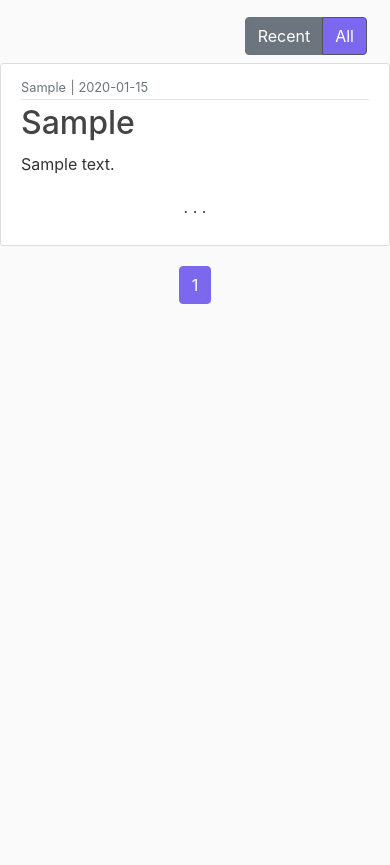
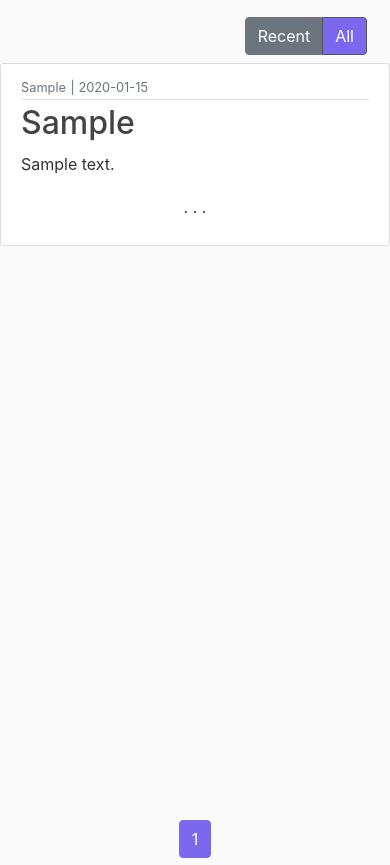
Before and after one commit to MaxBateman/Acronym-Disambiguation, a Flask app: page /home/all in a window 390 px wide. Shown: the part 56-921 px from the top of the page. Run offline with Flask 2, Linux system fonts and the light colour scheme; tables that the repository leaves empty hold one stand-in row (values such as "Sample post"); parts of the project's set-up code (start-up, migrations or seed data) failed here and were passed over; some libraries are stand-ins or nearby versions.

Commit message:
errors & pagination

```diff
--- a/flaskblog/static/main.css
+++ b/flaskblog/static/main.css
@@ -47,6 +47,14 @@ h1, h2, h3, h4, h5, h6 {
   margin: 10px;
 }
 
+footer{
+  position: absolute;
+  left:0;
+  bottom:0;
+  right:0;
+  height:50px;
+}
+
 .btn-info:hover, .btn-outline-info:hover{
   background-color: #6c757d;
   border-color: #6c757d;
@@ -59,6 +67,8 @@ h1, h2, h3, h4, h5, h6 {
 .btn-outline-info{
   border-color:#6c757d;
   color:#6c757d;
+  margin-right: 5px;
+  margin-left:5px;
 }
 .btn-info{
   background-color: mediumslateblue;
@@ -66,6 +76,18 @@ h1, h2, h3, h4, h5, h6 {
   margin-right: 5px;
   margin-left:5px;
 }
+.container-fluid{
+  position: absolute;
+  top: 3.5em;
+  bottom: 50px;
+  right: 0;
+  left: 0;
+  overflow-y: auto;
+}
+#foot{
+  margin-top: 5px !important;
+}
+
 div.circlehold{
   padding-right:10px;
   padding-left: 10px;
--- a/flaskblog/templates/home.html
+++ b/flaskblog/templates/home.html
@@ -47,7 +47,12 @@
 
             </article>
         {% endfor %}
-        <div class="d-flex justify-content-center col-md-12">
+      </div>
+    </main>
+{% endblock content %}
+{% block footer %}
+
+<div id="foot" class="d-flex justify-content-center col-md-12">
     {% for page_num in queriest.iter_pages(left_edge=1, right_edge=1, left_current=1, right_current=2) %}
         {% if page_num %}
             {% if queriest.page == page_num %}
@@ -68,7 +73,4 @@
         {% endif %}
     {% endfor %}
 </div>
-
-      </div>
-    </main>
-{% endblock content %}
+{% endblock %}
--- a/flaskblog/templates/layout.html
+++ b/flaskblog/templates/layout.html
@@ -52,4 +52,8 @@
     <script src="https://cdnjs.cloudflare.com/ajax/libs/popper.js/1.12.9/umd/popper.min.js" integrity="sha384-ApNbgh9B+Y1QKtv3Rn7W3mgPxhU9K/ScQsAP7hUibX39j7fakFPskvXusvfa0b4Q" crossorigin="anonymous"></script>
     <script src="https://maxcdn.bootstrapcdn.com/bootstrap/4.0.0/js/bootstrap.min.js" integrity="sha384-JZR6Spejh4U02d8jOt6vLEHfe/JQGiRRSQQxSfFWpi1MquVdAyjUar5+76PVCmYl" crossorigin="anonymous"></script>
 </body>
+<footer class="page-footer fixed-bottom col-md-12">
+  {% block footer %}
+  {% endblock %}
+</footer>
 </html>
```
Lines whose indentation alone changed are shown as unchanged.
